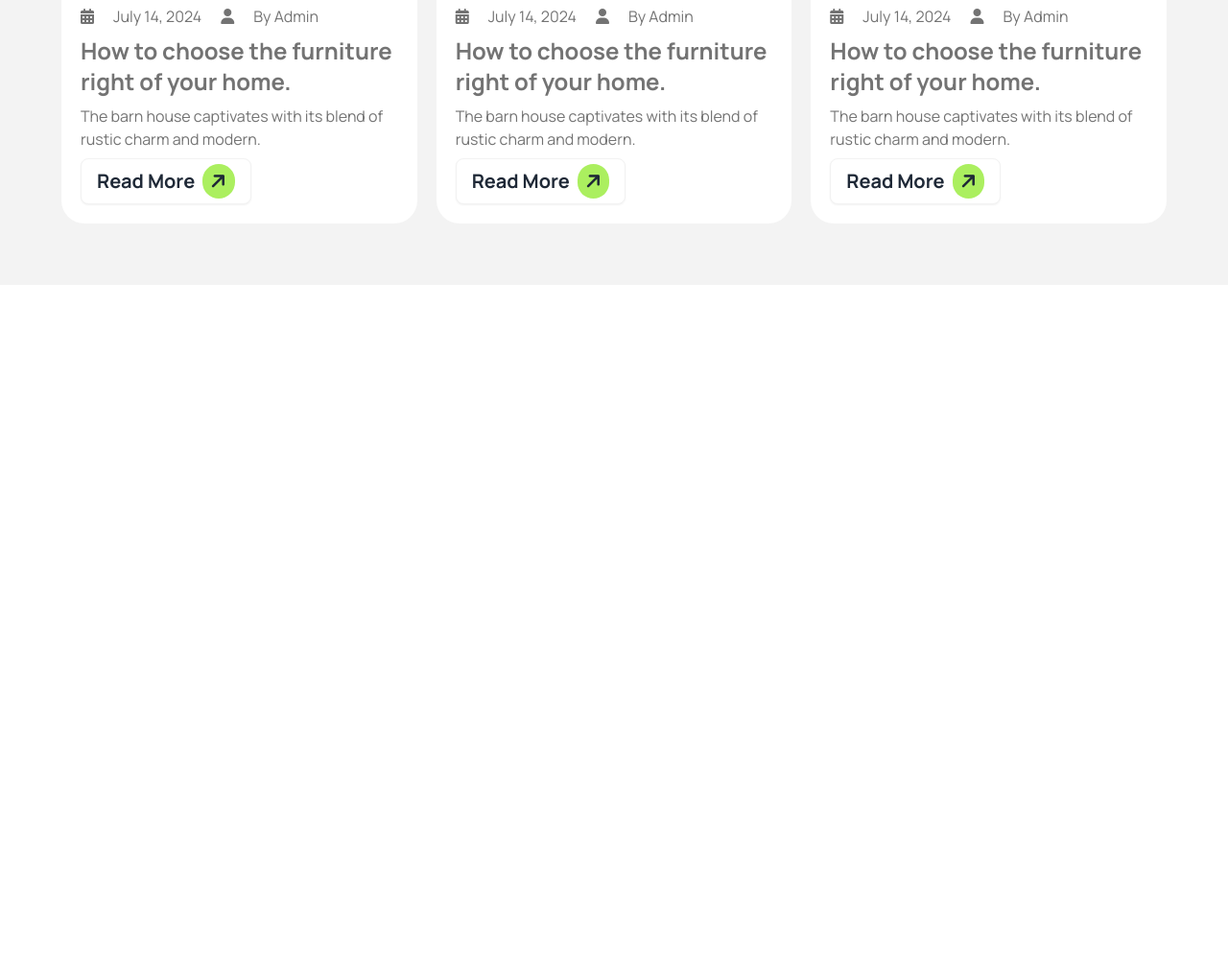
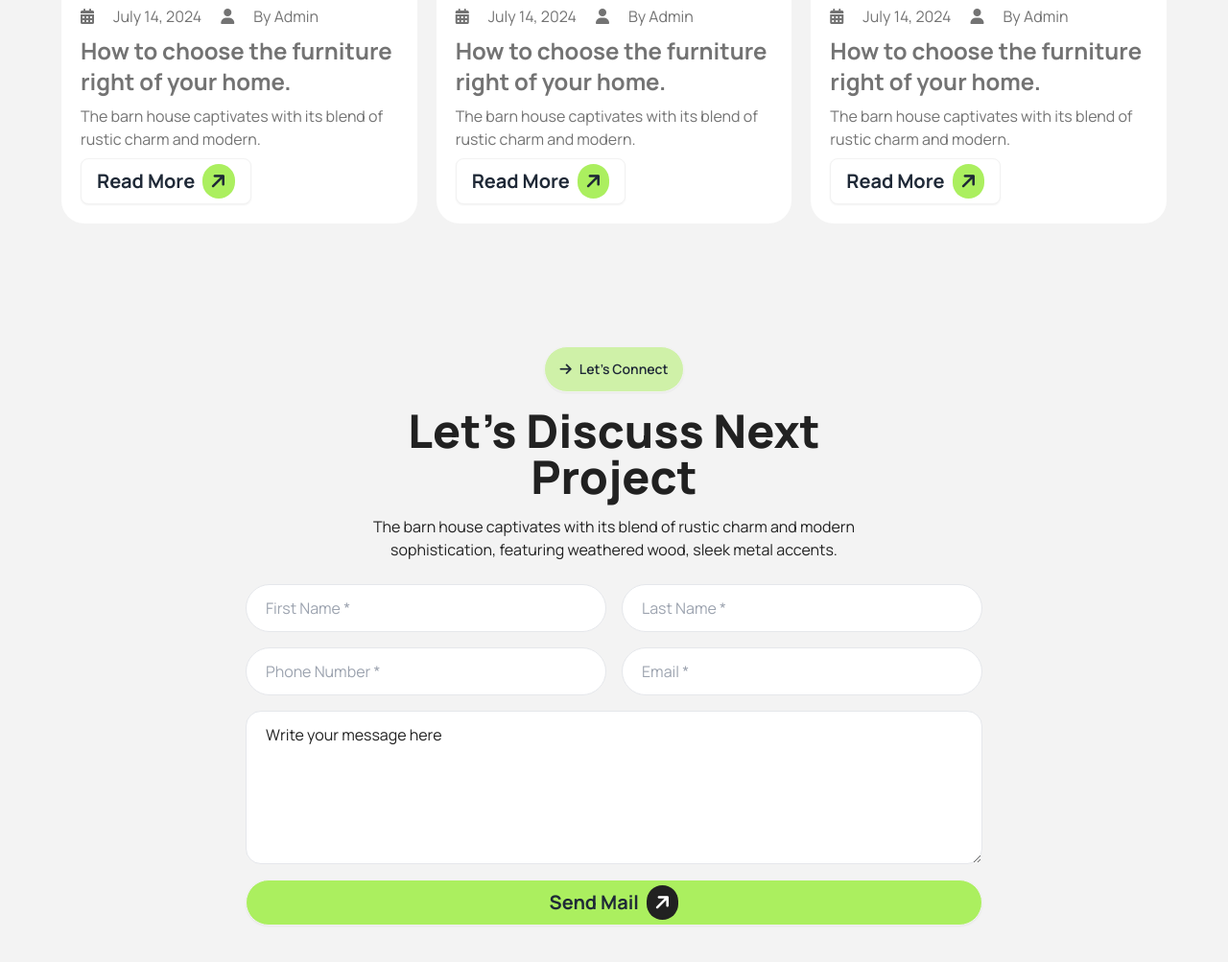
Before and after one commit to pxgacademy/Third_Assignment__21-8-2024, a plain HTML site: page index.html in a window 1280 px wide. Shown: the part 3359-4362 px from the top of the page at 96% size. Before the commit the page ends 3656 px from the top, so only its background shows below. Drawn offline with nearby package versions, Linux system fonts and the light colour scheme.

Commit message:
Discuss Next Project section completed

```diff
--- a/index.html
+++ b/index.html
@@ -415,7 +415,9 @@
         <!-- Cards -->
         <div class="lg:flex lg:gap-5 mt-6 space-y-5 lg:space-y-0">
           <!-- Card one -->
-          <div class="space-y-2 w-full md:w-2/3 lg:w-auto mx-auto bg-white p-5 rounded-3xl">
+          <div
+            class="space-y-2 w-full md:w-2/3 lg:w-auto mx-auto bg-white p-5 rounded-3xl"
+          >
             <img class="w-full" src="./images/article1.png" alt="" />
             <div class="flex items-center gap-5 text-secondaryTextColor">
               <i class="fa-solid fa-calendar-days"></i>
@@ -443,7 +445,9 @@
           </div>
 
           <!-- Card two -->
-          <div class="space-y-2 w-full md:w-2/3 lg:w-auto mx-auto bg-white p-5 rounded-3xl">
+          <div
+            class="space-y-2 w-full md:w-2/3 lg:w-auto mx-auto bg-white p-5 rounded-3xl"
+          >
             <img class="w-full" src="./images/article2.png" alt="" />
             <div class="flex items-center gap-5 text-secondaryTextColor">
               <i class="fa-solid fa-calendar-days"></i>
@@ -471,7 +475,9 @@
           </div>
 
           <!-- Card three -->
-          <div class="space-y-2 w-full md:w-2/3 lg:w-auto mx-auto bg-white p-5 rounded-3xl">
+          <div
+            class="space-y-2 w-full md:w-2/3 lg:w-auto mx-auto bg-white p-5 rounded-3xl"
+          >
             <img class="w-full" src="./images/article3.png" alt="" />
             <div class="flex items-center gap-5 text-secondaryTextColor">
               <i class="fa-solid fa-calendar-days"></i>
@@ -499,6 +505,74 @@
           </div>
         </div>
       </div>
+
+      <!-- Discuss Next Project -->
+      <div class="bg-bgColorTwo py-5 md:py-10 lg:py-16 w-full px-5 md:px-[5%]">
+        <div class="w-full md:w-2/3 lg:w-1/2 mx-auto text-center space-y-4">
+          <button class="btn bg-secondaryColor rounded-full">
+            <i class="fa-solid fa-arrow-right"></i>
+            Let’s Connect
+          </button>
+          <h2 class="text-xl md:text-3xl lg:text-5xl font-extrabold">
+            Let’s Discuss Next Project
+          </h2>
+          <p>
+            The barn house captivates with its blend of rustic charm and modern
+            sophistication, featuring weathered wood, sleek metal accents.
+          </p>
+        </div>
+
+        <!-- Form -->
+        <div
+          class="md:grid md:grid-cols-2 gap-4 w-full lg:w-2/3 mx-auto mt-6 space-y-2 md:space-y-0"
+        >
+          <input
+            class="py-3 px-5 rounded-full outline-none border w-full"
+            type="text"
+            name="firstName"
+            id="firstName"
+            placeholder="First Name *"
+          />
+          <input
+            class="py-3 px-5 rounded-full outline-none border w-full"
+            type="text"
+            name="lastName"
+            id="lastName"
+            placeholder="Last Name *"
+          />
+          <input
+            class="py-3 px-5 rounded-full outline-none border w-full"
+            type="number"
+            name="phoneNum"
+            id="phoneNum"
+            placeholder="Phone Number *"
+          />
+          <input
+            class="py-3 px-5 rounded-full outline-none border w-full"
+            type="email"
+            name="userEmail"
+            id="userEmail"
+            placeholder="Email *"
+          />
+          <textarea
+            class="md:col-span-2 py-3 px-5 h-40 rounded-2xl outline-none border w-full"
+            name="yourMsg"
+            id="yourMsg"
+          >
+Write your message here</textarea
+          >
+          <button
+            class="md:col-span-2 btn bg-primaryColor hover:bg-secondaryColor hover:border-white text-xl font-bold rounded-full w-full"
+          >
+            Send Mail
+            <div
+              class="bg-primaryTextColor rounded-full flex items-center justify-center p-2 text-white"
+            >
+              <i class="fa-solid fa-arrow-right -rotate-45"></i>
+            </div>
+          </button>
+        </div>
+      </div>
     </main>
     <footer></footer>
     <!-- JavaScript -->
```
